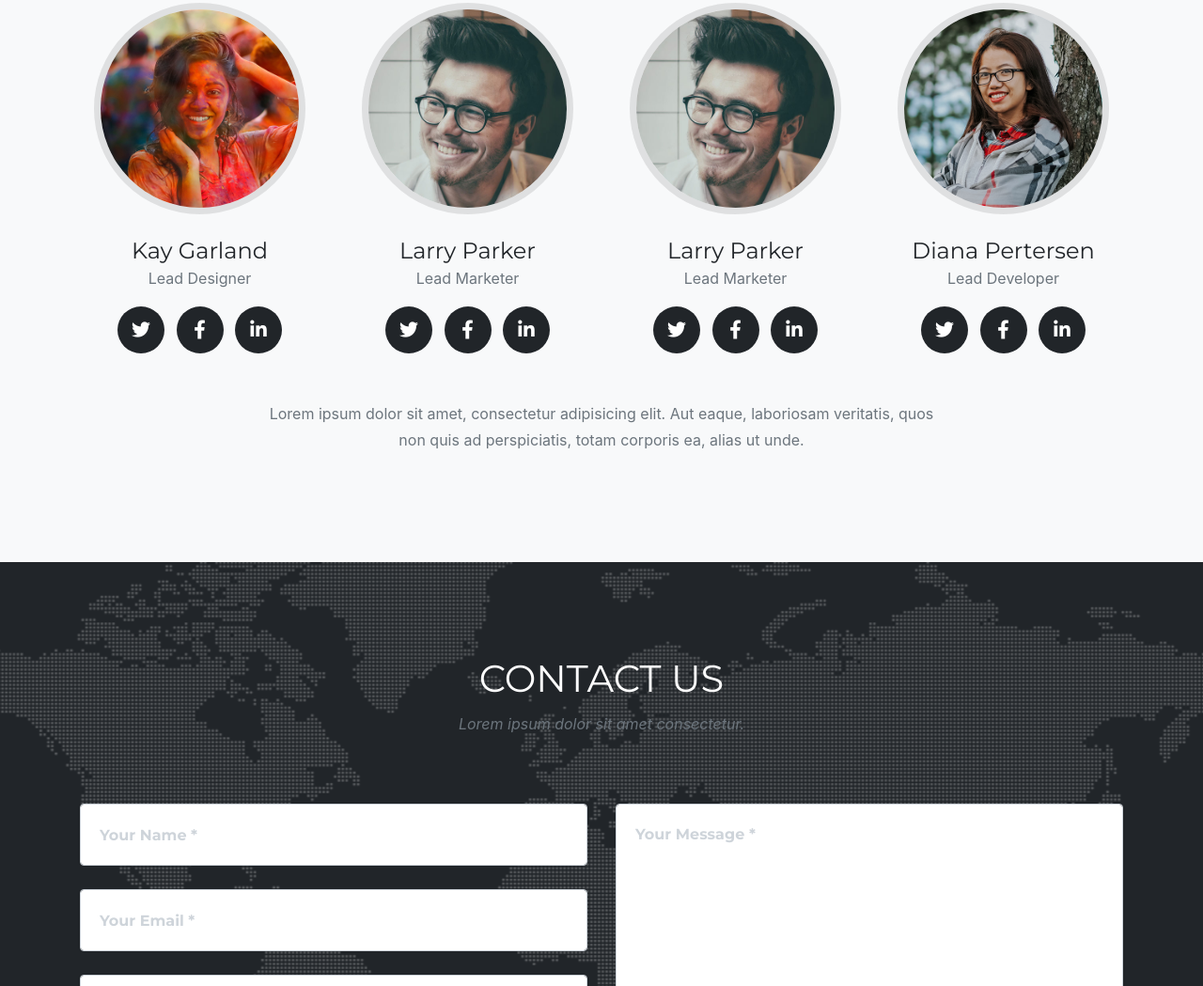
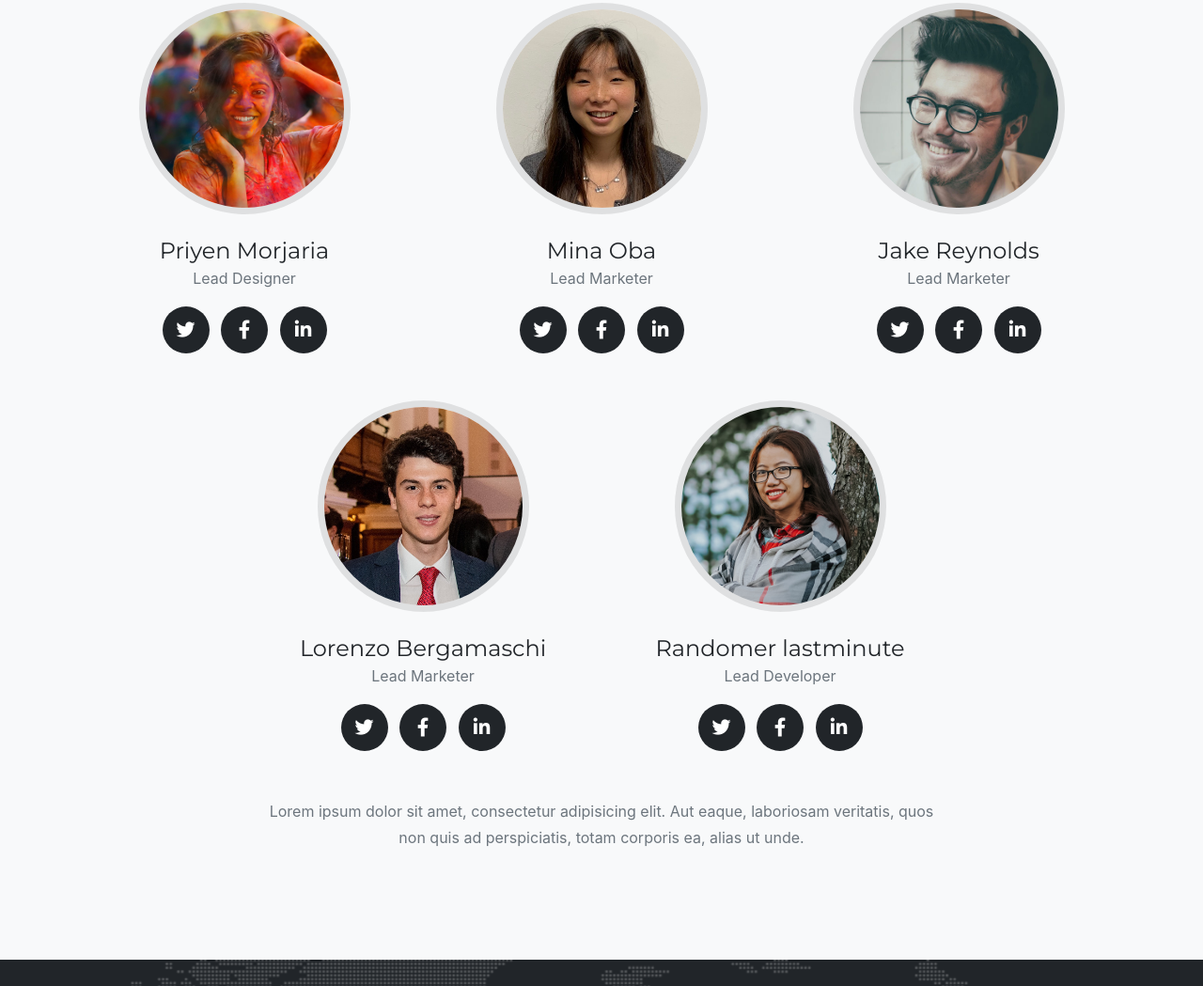
Before and after one commit to lennix1234/Horizons, a website with bundled scripts: page index.html in a window 1280 px wide. Shown: the part 4913-5962 px from the top of the page at 94% size. Built offline with nearby package versions, Linux system fonts and the light colour scheme; a web font is replaced by a local one.

Commit message:
lil more work

```diff
--- a/index.html
+++ b/index.html
@@ -511,10 +511,10 @@
         </div>
       </div>
       <div class="row">
-        <div class="col-sm-3">
+        <div class="col-sm-4">
           <div class="team-member">
             <img class="mx-auto rounded-circle" src="img/team/1.jpg" alt="">
-            <h4>Kay Garland</h4>
+            <h4>Priyen Morjaria</h4>
             <p class="text-muted">Lead Designer</p>
             <ul class="list-inline social-buttons">
               <li class="list-inline-item">
@@ -535,10 +535,10 @@
             </ul>
           </div>
         </div>
-        <div class="col-sm-3">
+        <div class="col-sm-4">
           <div class="team-member">
-            <img class="mx-auto rounded-circle" src="img/team/2.jpg" alt="">
-            <h4>Larry Parker</h4>
+            <img class="mx-auto rounded-circle" src="img/team/mina.jpg" alt="">
+            <h4>Mina Oba</h4>
             <p class="text-muted">Lead Marketer</p>
             <ul class="list-inline social-buttons">
               <li class="list-inline-item">
@@ -559,10 +559,10 @@
             </ul>
           </div>
         </div>
-        <div class="col-sm-3">
+        <div class="col-sm-4">
           <div class="team-member">
             <img class="mx-auto rounded-circle" src="img/team/2.jpg" alt="">
-            <h4>Larry Parker</h4>
+            <h4>Jake Reynolds</h4>
             <p class="text-muted">Lead Marketer</p>
             <ul class="list-inline social-buttons">
               <li class="list-inline-item">
@@ -583,10 +583,36 @@
             </ul>
           </div>
         </div>
-        <div class="col-sm-3">
+        <div class="col-sm-2">
+        </div>
+        <div class="col-sm-4">
+          <div class="team-member">
+            <img class="mx-auto rounded-circle" src="img/team/lorenzo.jpg" alt="">
+            <h4>Lorenzo Bergamaschi</h4>
+            <p class="text-muted">Lead Marketer</p>
+            <ul class="list-inline social-buttons">
+              <li class="list-inline-item">
+                <a href="#">
+                  <i class="fab fa-twitter"></i>
+                </a>
+              </li>
+              <li class="list-inline-item">
+                <a href="#">
+                  <i class="fab fa-facebook-f"></i>
+                </a>
+              </li>
+              <li class="list-inline-item">
+                <a href="#">
+                  <i class="fab fa-linkedin-in"></i>
+                </a>
+              </li>
+            </ul>
+          </div>
+        </div>
+        <div class="col-sm-4">
           <div class="team-member">
             <img class="mx-auto rounded-circle" src="img/team/3.jpg" alt="">
-            <h4>Diana Pertersen</h4>
+            <h4>Randomer lastminute</h4>
             <p class="text-muted">Lead Developer</p>
             <ul class="list-inline social-buttons">
               <li class="list-inline-item">
```
Also changed, not shown: img/team/lorenzo.jpg (added), img/team/mina.JPG (added).
